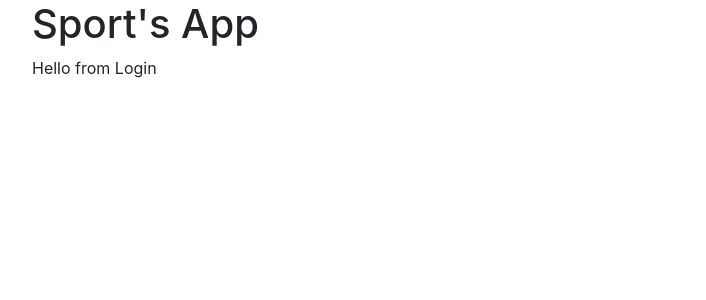
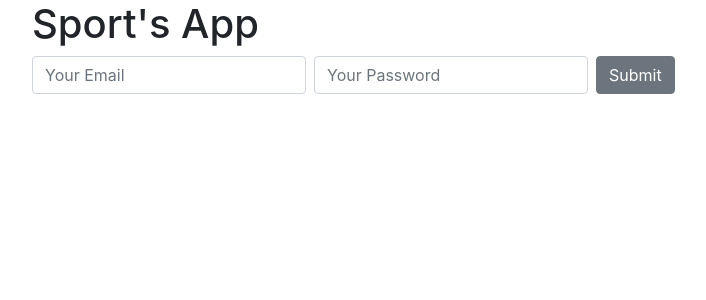
Before and after one commit to josh231101/FitnessClub, a React (Create React App) app in the folder frontend/: page / in a window 1280 px wide. Shown: the top 300 px of the page, without its empty margins (53-759 px from the left). Built offline with nearby package versions, Linux system fonts and the light colour scheme.

Commit message:
Add axios, create first api request

```diff
--- a/frontend/package.json
+++ b/frontend/package.json
@@ -6,6 +6,7 @@
     "@testing-library/jest-dom": "^4.2.4",
     "@testing-library/react": "^9.5.0",
     "@testing-library/user-event": "^7.2.1",
+    "axios": "^0.20.0",
     "bootstrap": "^4.5.3",
     "react": "^16.13.1",
     "react-dom": "^16.13.1",
--- a/frontend/src/pages/Login/index.js
+++ b/frontend/src/pages/Login/index.js
@@ -1,10 +1,43 @@
-import React from 'react'
+import React, {useState} from 'react';
+import api from '../../services/api';
+import { Button, Form, FormGroup, Input } from 'reactstrap';
 
-function Login() {
+function Login({history}) {
+    const [email, setEmail] = useState('');
+    const [password, setPassword] = useState('');
+
+    const handleSubmit = async evt =>{
+        evt.preventDefault();
+        console.log(email);
+        console.log(password);
+
+        //The baseUrl is explicit, as first argument we pass the route to post, second argument an object with the info
+        const response = await api.post('/login', { email, password})
+        console.log(response)
+        console.log(response.data)
+        //If the could login, we can get the data,
+        const userId = response.data._id || false;
+
+        if(userId){
+            //We create a localstorage to have the info in all the SPA
+            localStorage.setItem('user',userId);
+            history.push('/dashboard');
+        }else{
+            const {message} = response.data;
+            alert(message);
+        }
+    }
+
     return (
-        <div>
-            Hello from Login
-        </div>
+        <Form inline onSubmit={handleSubmit}>
+            <FormGroup className="mb-2 mr-sm-2 mb-sm-0">
+            <Input type="email" name="email" id="exampleEmail" placeholder="Your Email" onChange={evt => setEmail(evt.target.value)}/>
+            </FormGroup>
+            <FormGroup className="mb-2 mr-sm-2 mb-sm-0">
+            <Input type="password" name="password" id="examplePassword" placeholder="Your Password" onChange={evt => setPassword(evt.target.value)}/>
+            </FormGroup>
+            <Button>Submit</Button>
+      </Form>
     )
 }
 
--- /dev/null
+++ b/frontend/src/services/api.js
@@ -0,0 +1,8 @@
+import axios from 'axios';
+
+//Initialize our API to request the info
+const api = axios.create({
+    baseURL: 'http://localhost:8080'
+})
+
+export default api;
```
Also changed, not shown: 1 other file (tests, documents, lock files or other folders).
